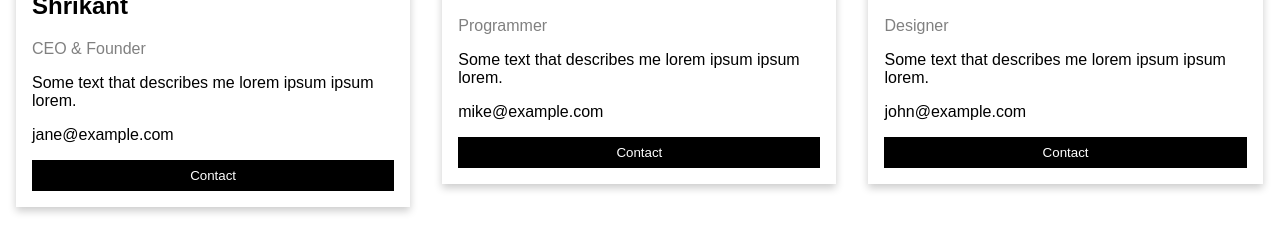
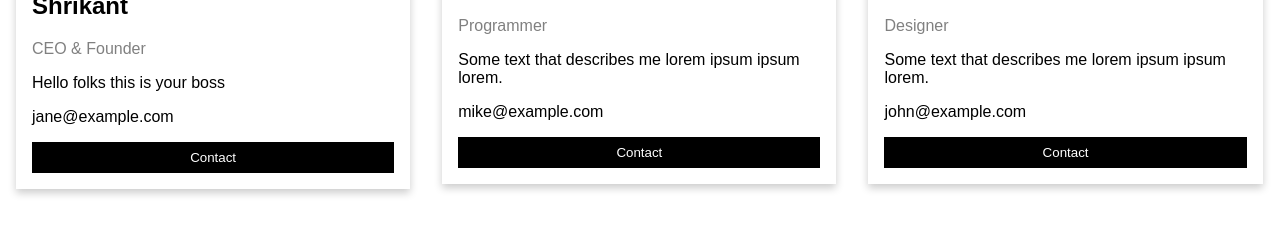
Before and after one commit to StarX2242/Movie-Website, a plain HTML site: page index4.html in a window 1280 px wide. Shown: the part 674-905 px from the top of the page. Drawn offline with Linux system fonts and the light colour scheme.

Commit message:
Update index4.html

```diff
--- a/index4.html
+++ b/index4.html
@@ -97,7 +97,7 @@ img {
       <div class="container">
         <h2>Shrikant </h2>
         <p class="title">CEO & Founder</p>
-        <p>Some text that describes me lorem ipsum ipsum lorem.</p>
+        <p>Hello folks this is your boss</p>
         <p>jane@example.com</p>
         <p><button class="button">Contact</button></p>
       </div>
```
